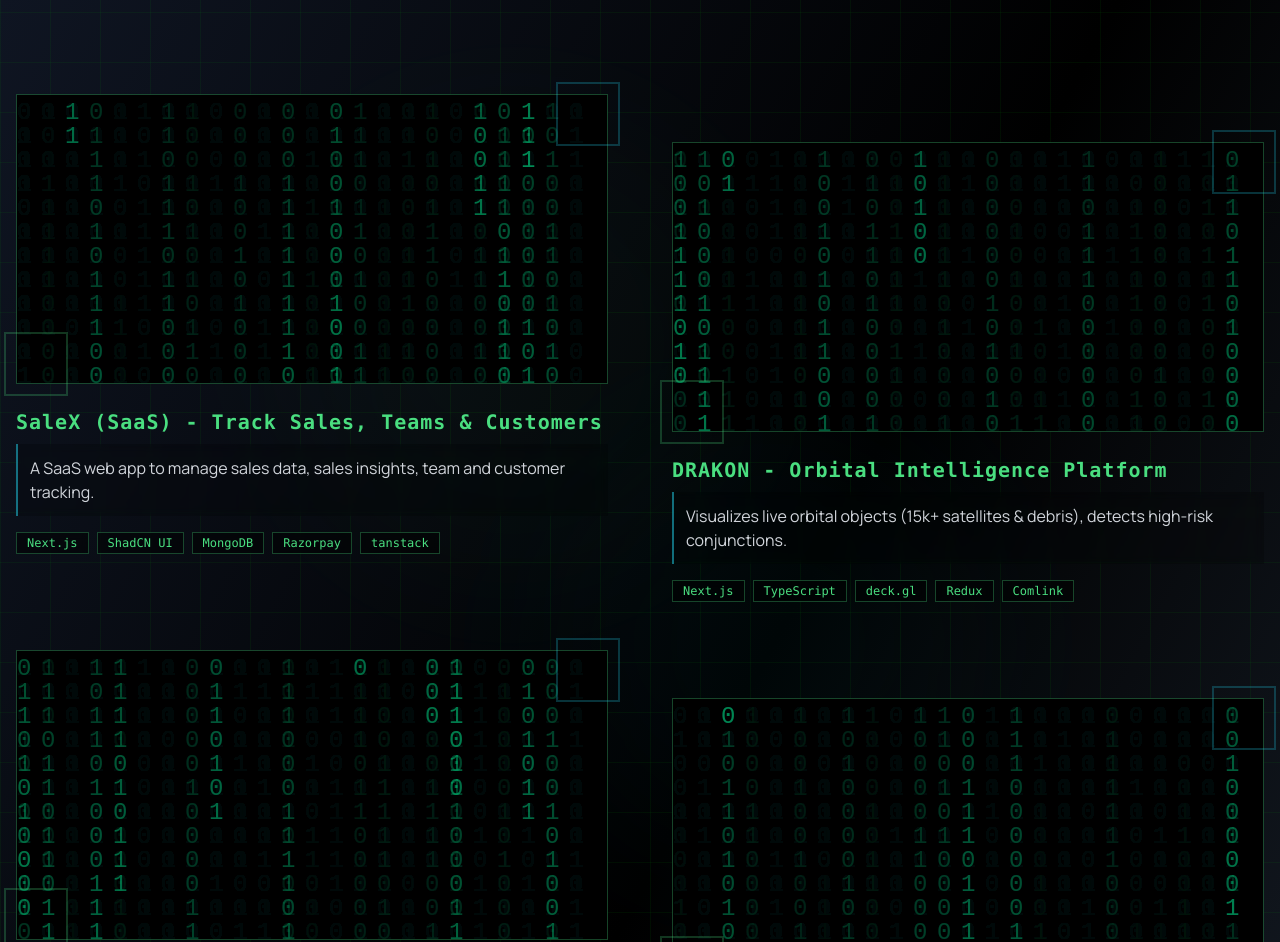
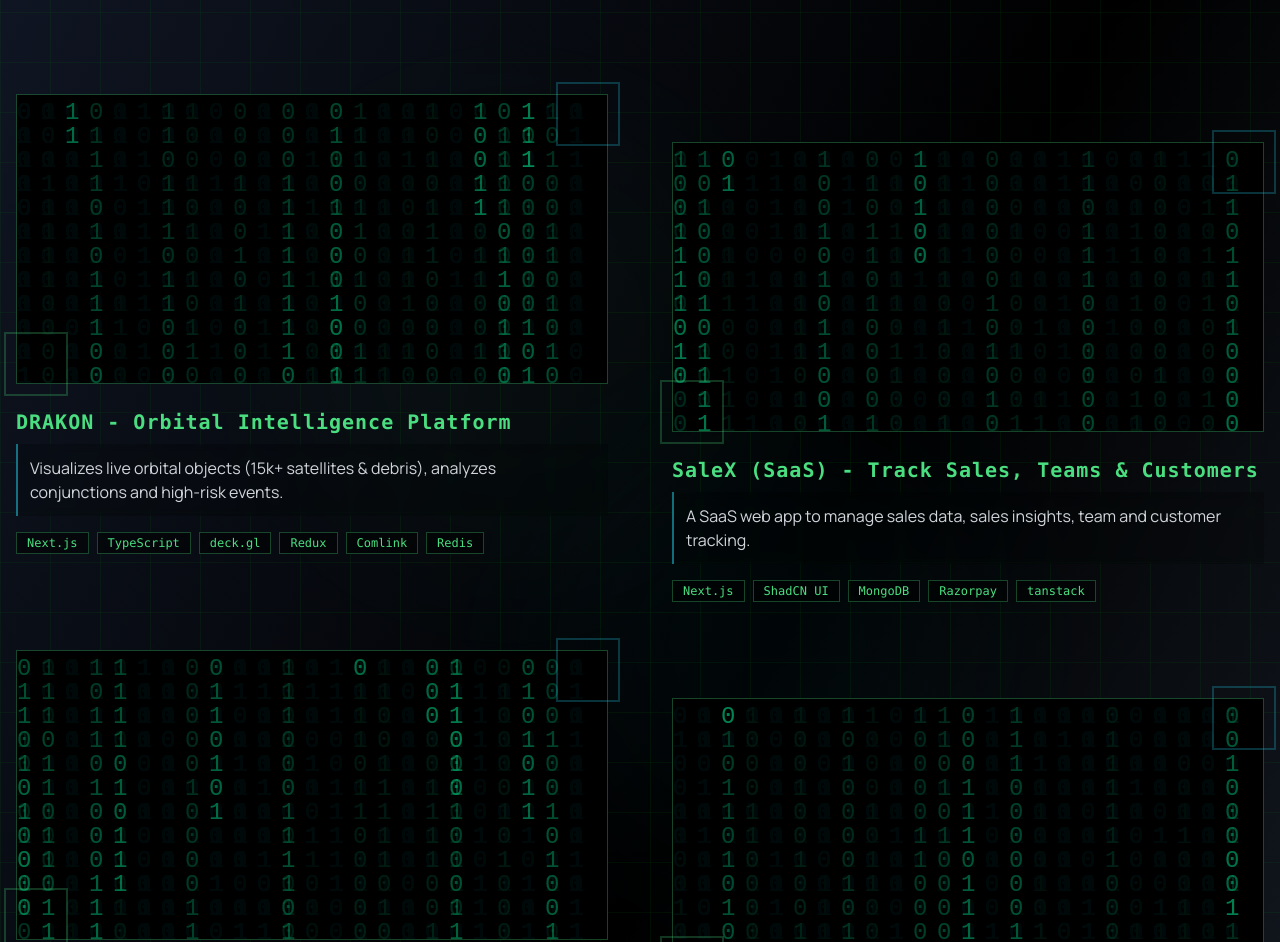
Before and after one commit to Piyushverma-tech/My_Portfolio, a React (Vite) app: page / in a window 1280 px wide. Shown: the part 1100-2042 px from the top of the page. Built offline with nearby package versions, Linux system fonts and the light colour scheme.

Commit message:
Refactor projects

```diff
--- a/src/sections/Projects.jsx
+++ b/src/sections/Projects.jsx
@@ -18,6 +18,27 @@
     development: [
       {
         id: 1,
+        title: 'DRAKON - Orbital Intelligence Platform',
+        description:
+          'Visualizes live orbital objects (15k+ satellites & debris), analyzes conjunctions and high-risk events.',
+
+        tags: [
+          'Next.js ',
+          ' TypeScript',
+          'deck.gl',
+          'Redux',
+          'Comlink',
+          'Redis',
+        ],
+        videoUrl:
+          'https://res.cloudinary.com/dsrmecb5y/video/upload/v1765298287/1202_1_std2jr.mp4',
+        links: {
+          live: 'https://drakon-01a.vercel.app/',
+          github: 'https://github.com/Piyushverma-tech/drakon',
+        },
+      },
+      {
+        id: 2,
         title: 'SaleX (SaaS) - Track Sales, Teams & Customers',
         description:
           'A SaaS web app to manage sales data, sales insights, team and customer tracking.',
@@ -30,20 +51,7 @@
           github: 'https://github.com/Piyushverma-tech/sales-management-app',
         },
       },
-      {
-        id: 2,
-        title: 'DRAKON - Orbital Intelligence Platform',
-        description:
-          'Visualizes live orbital objects (15k+ satellites & debris), detects high-risk conjunctions.',
 
-        tags: ['Next.js ', ' TypeScript', 'deck.gl', 'Redux', 'Comlink'],
-        videoUrl:
-          'https://res.cloudinary.com/dsrmecb5y/video/upload/v1765298287/1202_1_std2jr.mp4',
-        links: {
-          live: 'https://drakon-01a.vercel.app/',
-          github: 'https://github.com/Piyushverma-tech/drakon',
-        },
-      },
       {
         id: 3,
         title: 'Codebin - AI-Powered Code Manager',
```
